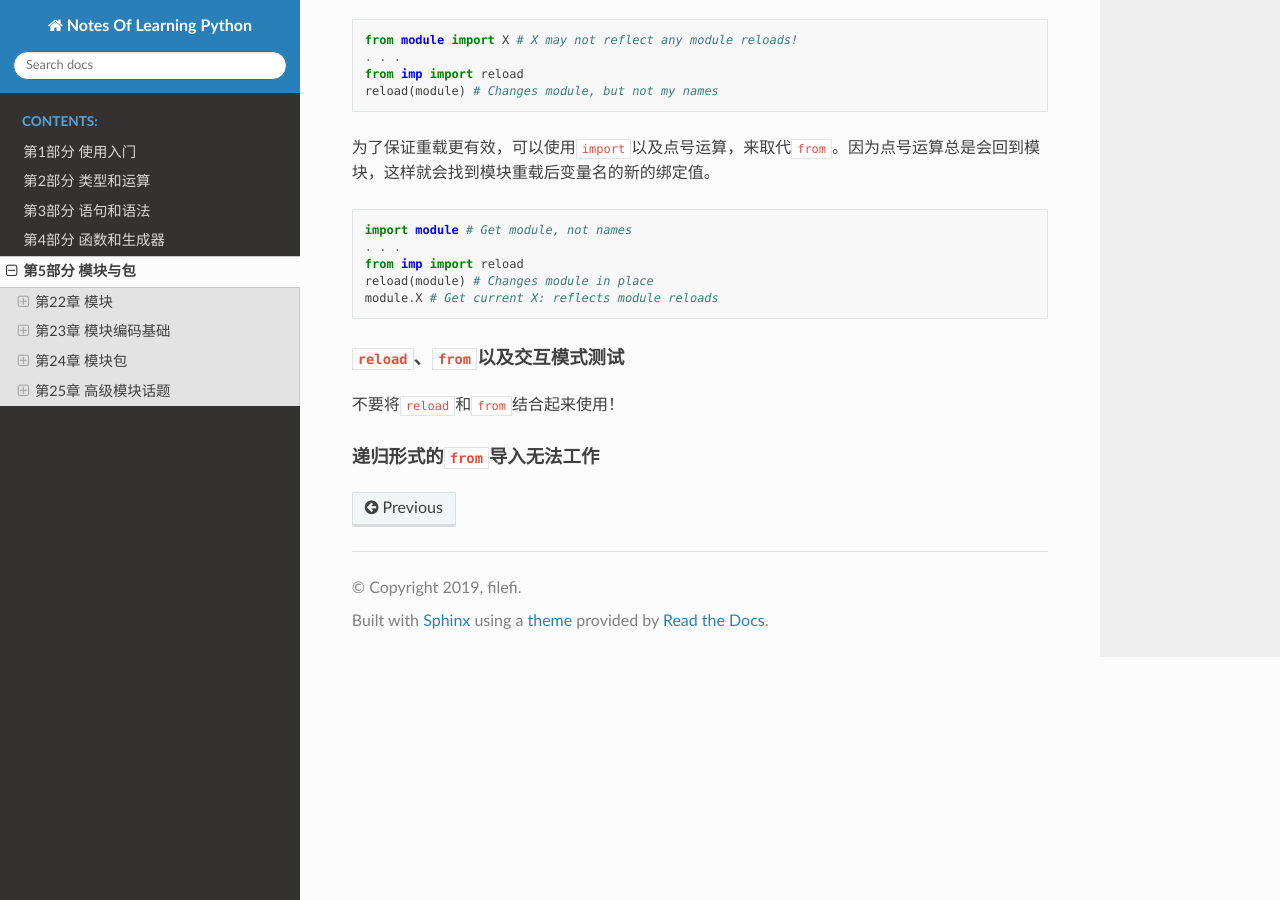
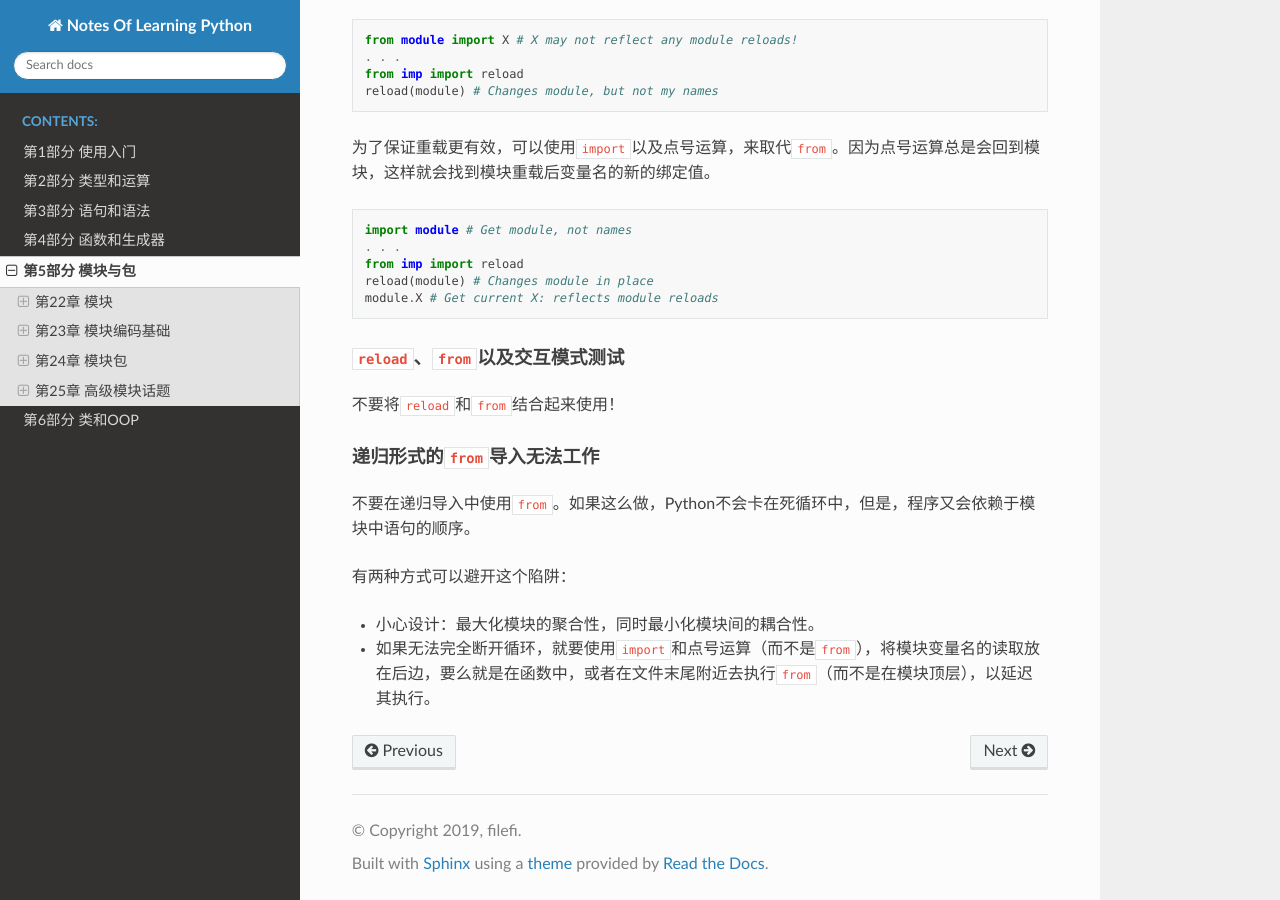
Before and after one commit to filefi/NotesOfLearningPython, a Sphinx documentation site: the page built from source/Part_5_Modules_and_Packages.md, in a window 1280 px wide and 900 px high, scrolled down 26023 px. Built offline with Sphinx 7.4.7 and the Read the Docs theme 2.0.0, drawn with Linux system fonts in a browser that asks for light colours.

Commit message:
part 5 finished

```diff
--- a/source/Part_5_Modules_and_Packages.md
+++ b/source/Part_5_Modules_and_Packages.md
@@ -1070,3 +1070,10 @@ module.X # Get current X: reflects module reloads
 不要将`reload`和`from`结合起来使用！
 
 #### 递归形式的`from`导入无法工作
+
+不要在递归导入中使用`from`。如果这么做，Python不会卡在死循环中，但是，程序又会依赖于模块中语句的顺序。
+
+有两种方式可以避开这个陷阱：
+
+- 小心设计：最大化模块的聚合性，同时最小化模块间的耦合性。
+- 如果无法完全断开循环，就要使用`import`和点号运算（而不是`from`），将模块变量名的读取放在后边，要么就是在函数中，或者在文件末尾附近去执行`from`（而不是在模块顶层），以延迟其执行。
--- /dev/null
+++ b/source/Part_6_Classes_and_OOP.md
@@ -0,0 +1,3 @@
+# 第6部分 类和OOP
+
+## 第26章 OOP：The Big Picture
--- a/source/index.rst
+++ b/source/index.rst
@@ -15,6 +15,7 @@ Welcome to Notes Of Learning Python's documentation!
    Part_3_Statements_and_Syntax
    Part_4_Functions_and_Generators
    Part_5_Modules_and_Packages
+   Part_6_Classes_and_OOP
 
 
 Indices and tables
```
